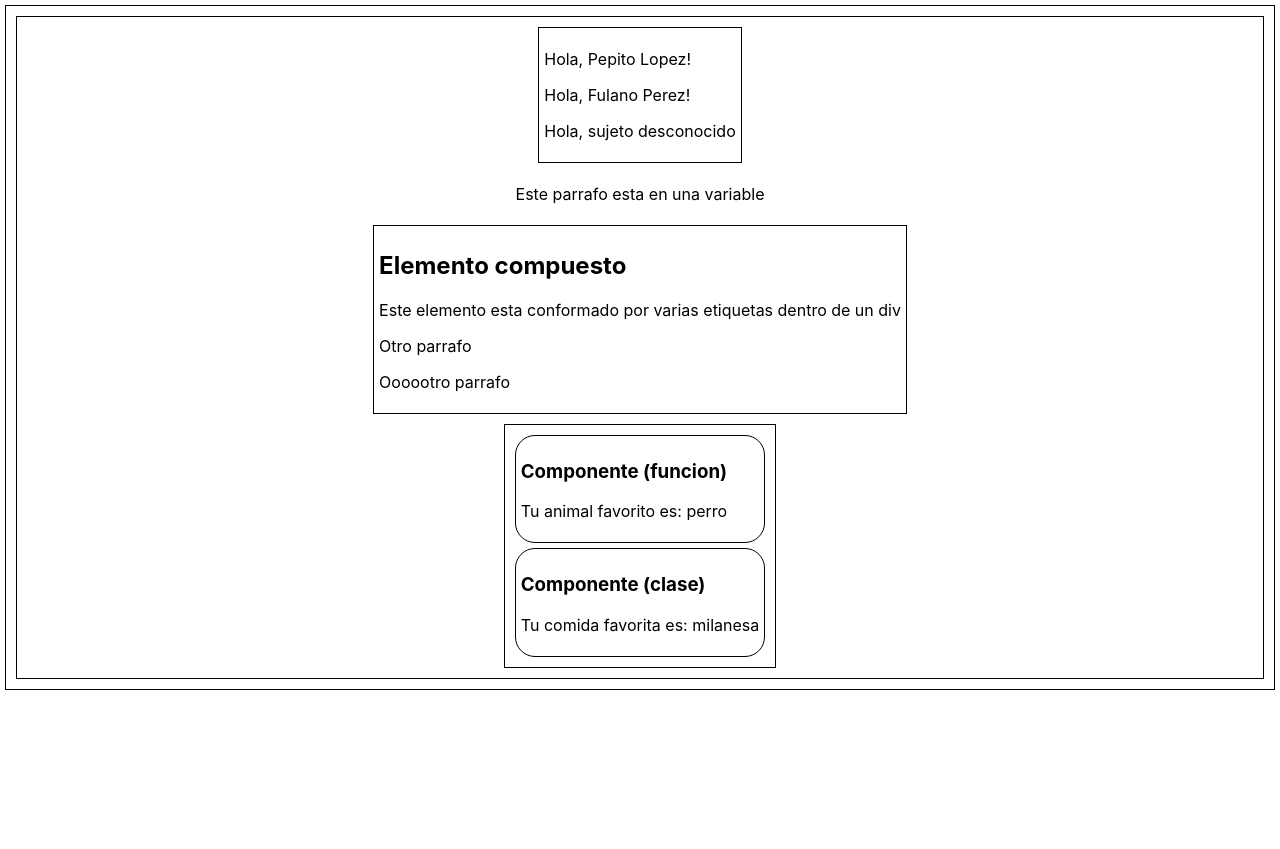
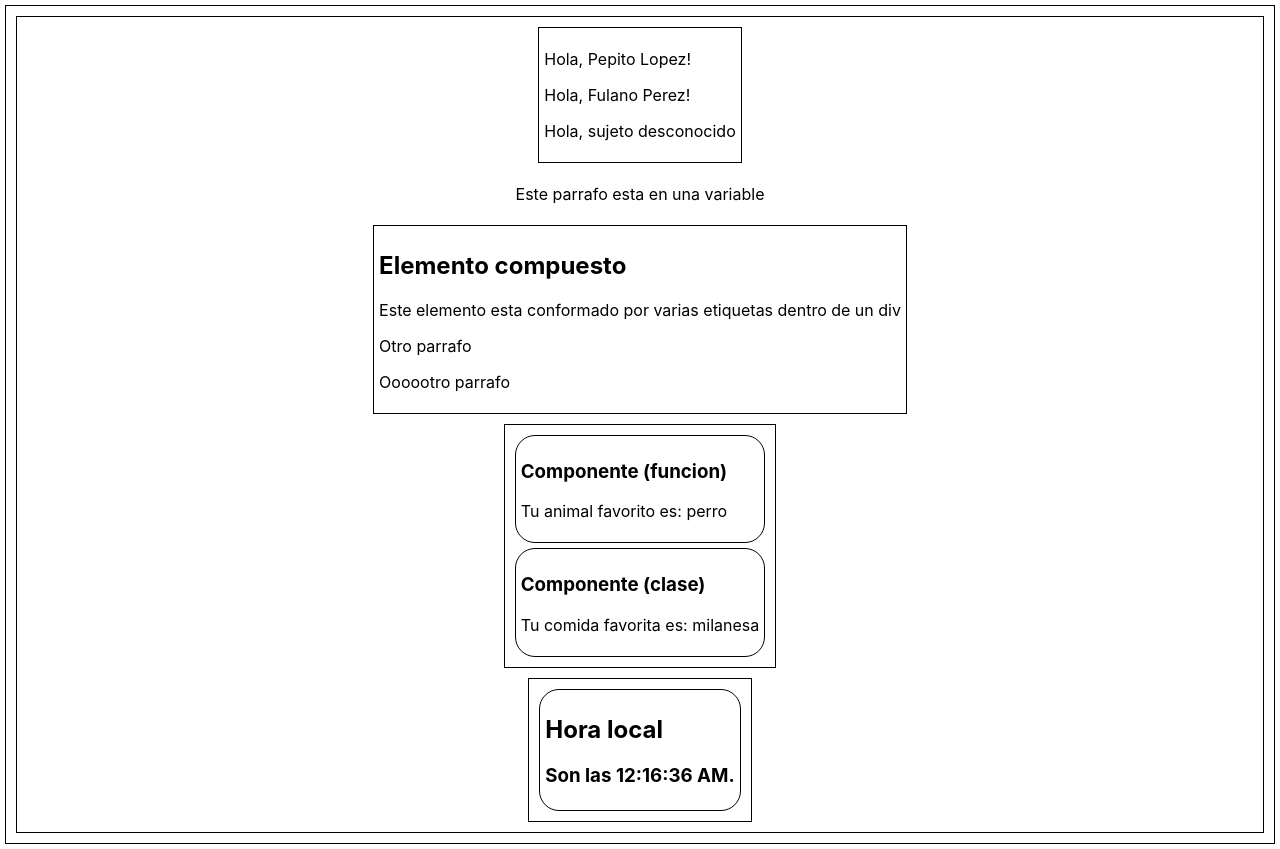
Before and after one commit to aa-avila/reactJS-basic-example, a React (Create React App) app in the folder react-example/: page / in a window 1280 px wide. Before the commit the page ends 800 px from the top, so only its background shows below. Built offline with nearby package versions, Linux system fonts and the light colour scheme.

Commit message:
add Clock example

```diff
--- a/react-example/src/App.js
+++ b/react-example/src/App.js
@@ -3,7 +3,7 @@ import './App.css';
 
 // Funcion que devuelve nombre + apellido a partir de un objeto
 function formatName(user) {
-    return user.name + " " + user.lastname;
+  return user.name + " " + user.lastname;
 }
 
 // Funcion que retorna un <p> con saludo usando formatName
@@ -61,6 +61,40 @@ class Comida extends React.Component {
   }
 }
 
+// CLOCK (componente Class con State y Lifecycle methods)
+class Clock extends React.Component {
+  constructor(props) {
+    super(props);
+    this.state = { date: new Date() };
+  }
+
+  // crea intervalo al montar componente, el cual ejecuta funcion tick() cada 1 segundo
+  componentDidMount() {
+    this.timerID = setInterval(this.tick, 1000);
+  }
+
+  // al desmontar componente elimina el intervalo mediante el timerID
+  componentWillUnmount() {
+    clearInterval(this.timerID);
+  }
+
+  // funcion "tick" que actualiza el state "date"
+  tick = () => {
+    this.setState({
+      date: new Date()
+    });
+  }
+
+  render() {
+    return (
+      <div className="componente">
+        <h2>Hora local</h2>
+        <h3>Son las {this.state.date.toLocaleTimeString()}.</h3>
+      </div>
+    );
+  }
+}
+
 
 // APP
 function App() {
@@ -75,11 +109,14 @@ function App() {
       {elementSimple}
       {elementComplex}
 
-    <div>
-      <Animal animal="perro" />
-      <Comida comida="milanesa" />
+      <div>
+        <Animal animal="perro" />
+        <Comida comida="milanesa" />
+      </div>
 
-    </div>
+      <div>
+        <Clock />
+      </div>
 
     </div>
   );
```
